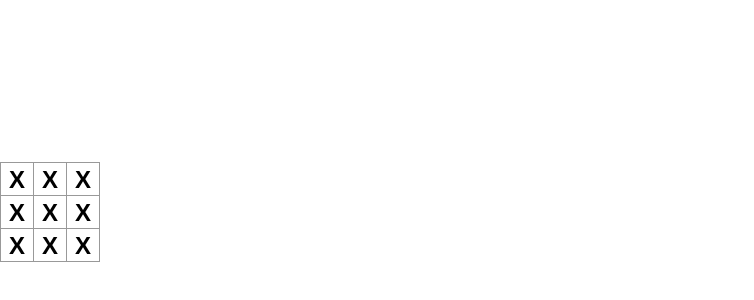
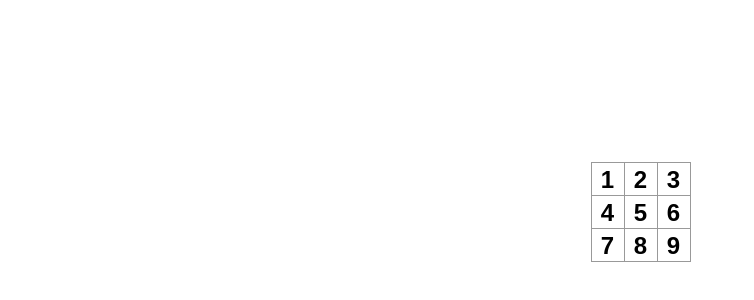
Before and after one commit to omerozceylan/tic-tac-toe-react, a React (Vite) app: page / in a window 1280 px wide. Shown: the part 188-488 px from the top of the page, without its empty margins (0-754 px from the left). Built offline with nearby package versions, Linux system fonts and the light colour scheme.

Commit message:
feat: update

```diff
--- a/src/App.css
+++ b/src/App.css
@@ -3,9 +3,13 @@
 }
 
 body {
+  display: flex;
+  justify-content: center;
+  align-items: center;
   font-family: sans-serif;
   margin: 20px;
   padding: 0;
+  height: 100vh;
 }
 
 h1 {
@@ -67,9 +71,11 @@ body {
   height: 34px;
   margin-right: -1px;
   margin-top: -1px;
+  color: black;
   padding: 0;
   text-align: center;
   width: 34px;
+  outline: none;
 }
 
 .board-row:after {
--- a/src/App.jsx
+++ b/src/App.jsx
@@ -1,16 +1,16 @@
 import { useState } from 'react'
 import reactLogo from './assets/react.svg'
 import viteLogo from '/vite.svg'
-import Square from './square'
+import Board from './Board'
 import './App.css'
 
 function App() {
 
   return (
     <>
-       <Square>
 
-       </Square>
+       <Board>
+       </Board>
 
     </>
   )
--- /dev/null
+++ b/src/Board.jsx
@@ -0,0 +1,24 @@
+import Square from "./square"
+
+export default function Board() {
+    return (
+        <>
+            <div className="board-row">
+                <Square value="1"></Square>
+                <Square value="2"></Square>
+                <Square value="3"></Square>
+            </div>
+            <div className="board-row">
+                <Square value="4"></Square>
+                <Square value="5"></Square>
+                <Square value="6"></Square>
+            </div>
+            <div className="board-row">
+                <Square value="7"></Square>
+                <Square value="8"></Square>
+                <Square value="9"></Square>
+            </div>
+
+        </>
+    )
+}
--- a/src/square.jsx
+++ b/src/square.jsx
@@ -1,27 +1,7 @@
-export default function Square() {
+export default function Square({value}) {
     return (
         <>
-            <div className="board-row">
-                <button className="square">X</button>
-                <button className="square">X</button>
-                <button className="square">X</button>
-            </div>
-            <div className="board-row">
-                <button className="square">X</button>
-                <button className="square">X</button>
-                <button className="square">X</button>
-            </div>
-            <div className="board-row">
-                <button className="square">X</button>
-                <button className="square">X</button>
-                <button className="square">X</button>
-            </div>
-
-
-
-
-
-
+            <button className="square">{value}</button>
         </>
     )
 }
```
